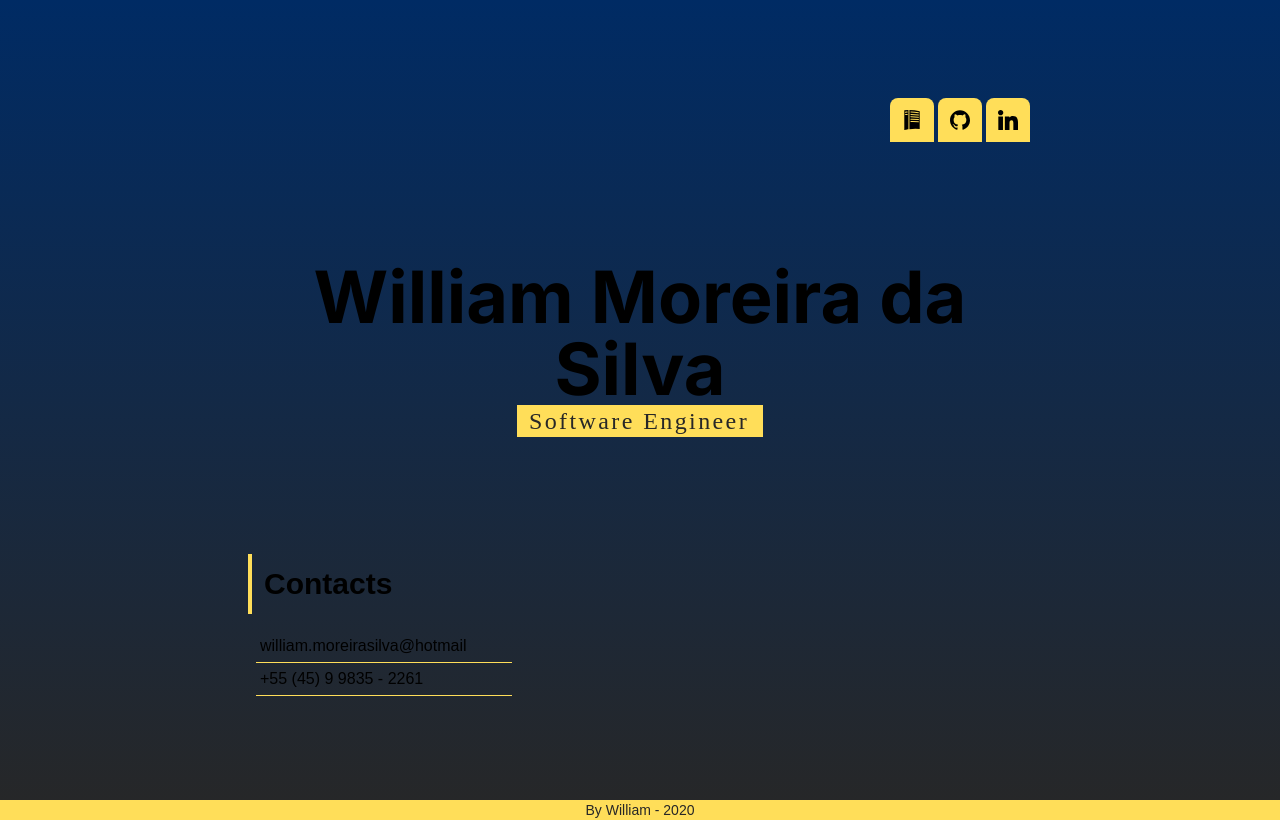
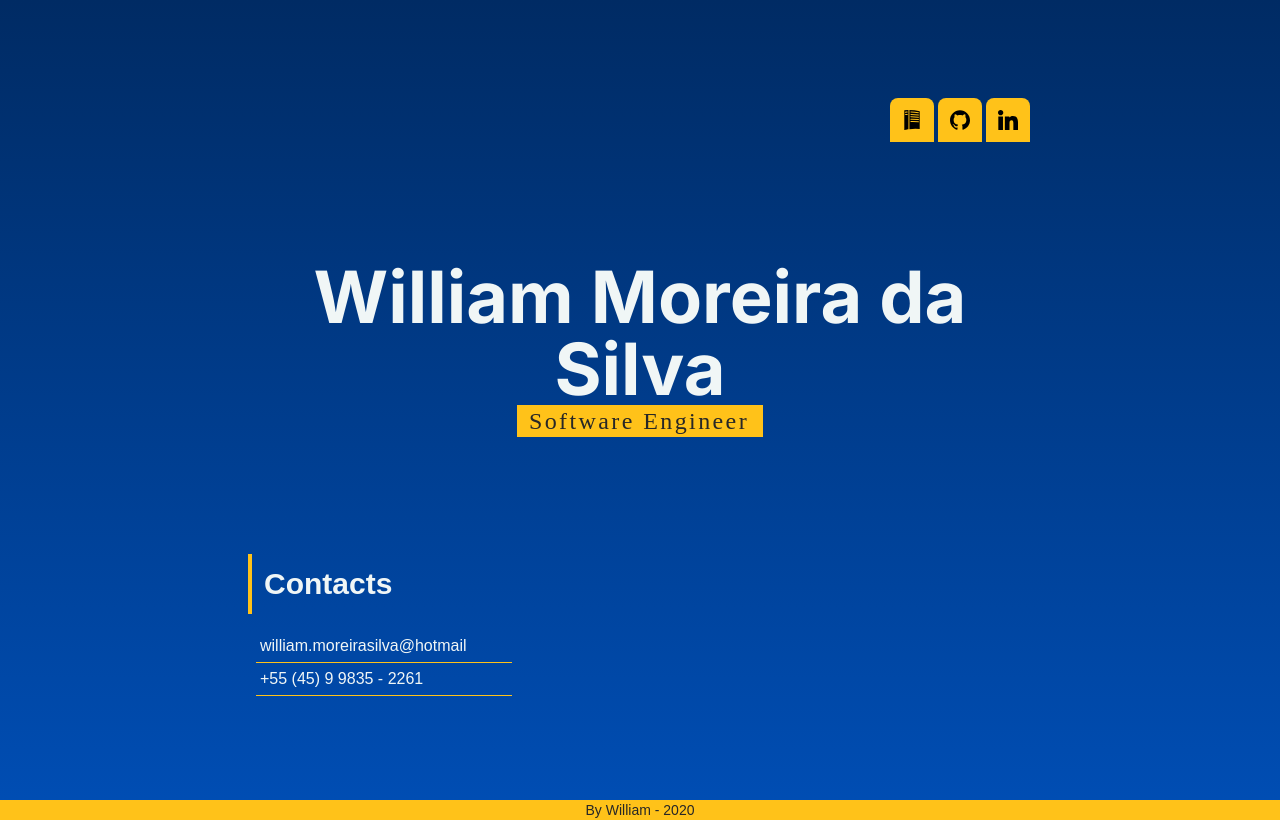
Before and after one commit to williamMDsilva/williamMDsilva.github.io, a Next.js app: page / in a window 1280 px wide. Built offline with nearby package versions, Linux system fonts and the light colour scheme.

Commit message:
improve colors theme

```diff
--- a/src/pages/index.js
+++ b/src/pages/index.js
@@ -10,7 +10,7 @@ const inter = Inter({ subsets: ["latin"] });
 export default function Home() {
   return (
     <main
-      className="bg-gradient-to-b from-blue-dark to-black"
+      className="bg-gradient-to-b from-blue-dark to-blue-light"
       style={{
         overflow: "hidden",
       }}
@@ -57,7 +57,7 @@ export default function Home() {
           className={`flex flex-col justify-between items-center ${inter.className}`}
         >
           <div className="text-center">
-            <h1 className="font-bold text-2xl sm:text-7xl">
+            <h1 className="font-bold text-white text-2xl sm:text-7xl">
               William Moreira da Silva
             </h1>
           </div>
@@ -72,12 +72,12 @@ export default function Home() {
           </div>
         </section>
         <section className="space-y-2">
-          <div className="border-solid border-l-4 border-yellow p-3">
+          <div className="border-solid border-l-4 border-yellow p-3 text-white">
             <span className="text-3xl font-black">Contacts</span>
           </div>
           <div className="flex">
             <div className="flex-1 flex-col p-2">
-              <ul className="list-outside divide-y divide-yellow text-md font-thin">
+              <ul className="list-outside divide-y divide-yellow text-md font-thin text-white">
                 <li className="p-1">william.moreirasilva@hotmail</li>
                 <li className="p-1">+55 (45) 9 9835 - 2261</li>
                 <li></li>
@@ -90,7 +90,7 @@ export default function Home() {
       </div>
 
       <footer className="flex flex-col items-right">
-        <div className="flex flex-col items-center bg-yellow text-black font-thin text-sm">
+        <div className="flex flex-col items-center bg-yellow text-black font-thin text-sm ">
           <span>By William - {new Date().getFullYear()}</span>
         </div>
       </footer>
--- a/tailwind.config.js
+++ b/tailwind.config.js
@@ -23,9 +23,11 @@ module.exports = {
       },
     },
     colors: {
-      yellow: "#FFDE59",
+      yellow: "#FFC219",
       "blue-dark": "#002B64",
+      "blue-light": "#004EB5",
       black: "#272727",
+      white: "#F0F6F6",
     },
     fontFamily: {
       sans: ["Graphik", "sans-serif"],
```
Also changed, not shown: 1 other file (tests, documents, lock files or other folders).
